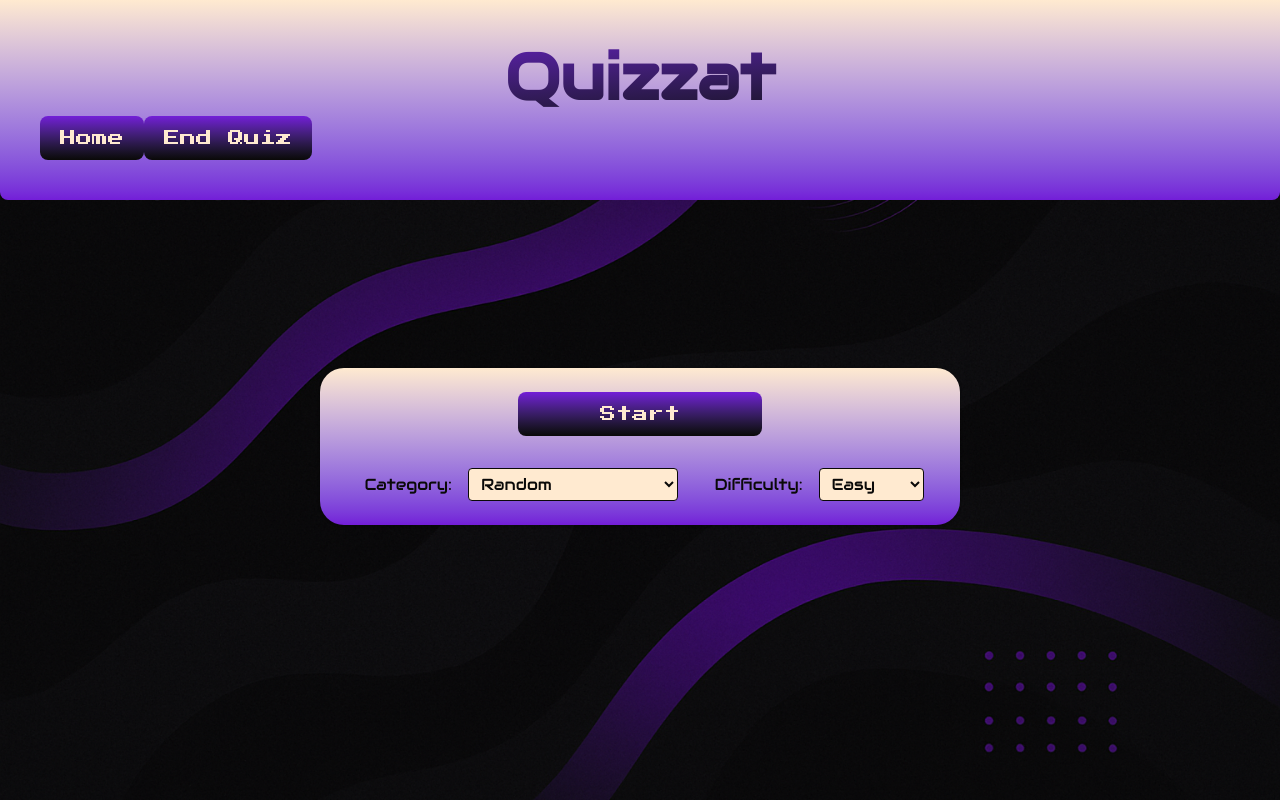
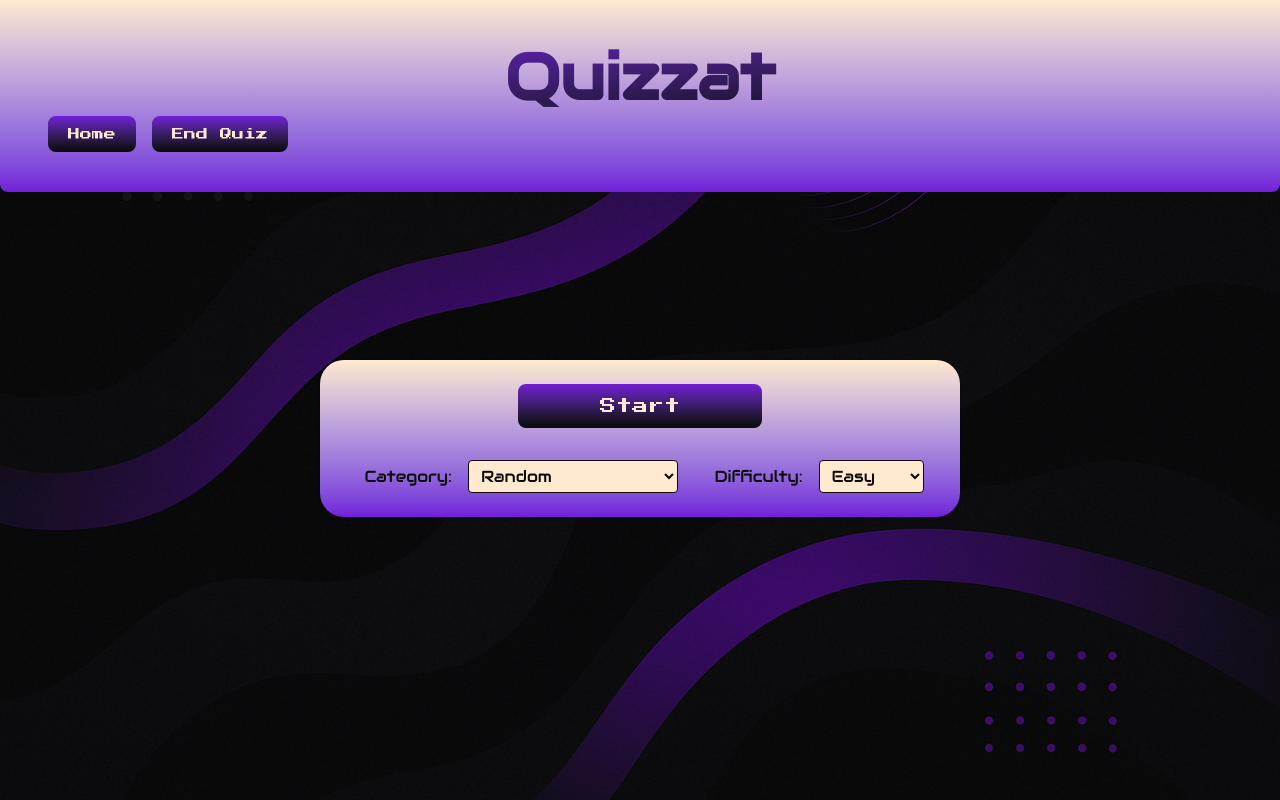
Before and after one commit to ImadZM/TriviaApp, a React (Vite) app: page / in a window 1280 px wide. Built offline with nearby package versions, Linux system fonts and the light colour scheme.

Commit message:
button changes

```diff
--- a/src/index.css
+++ b/src/index.css
@@ -57,7 +57,7 @@
   }
 
   header {
-    @apply w-full p-10 bg-gradient-to-b from-light-100 to-dark-100 rounded-b-lg;
+    @apply w-full h-fit p-10 bg-gradient-to-b from-light-100 to-dark-100 rounded-b-lg;
   }
 
 }
@@ -116,15 +116,15 @@
   }
 
   .answer {
-    @apply text-primary bg-gradient-to-br from-light-100 to-dark-100 hover:bg-gradient-to-bl rounded-lg px-5 py-2.5 text-center me-2 w-[40%] font-press-start;
+    @apply text-primary bg-gradient-to-br from-light-100 to-dark-100 hover:bg-gradient-to-bl rounded-lg px-5 py-2.5 text-center me-2 w-full sm:w-[40%] font-press-start;
   }
 
   .answerCorrect {
-    @apply text-light-100 bg-gradient-to-br from-green-900 to-green-500 hover:bg-gradient-to-bl rounded-lg px-5 py-2.5 text-center me-2 w-[40%] font-press-start;
+    @apply text-light-100 bg-gradient-to-br from-green-900 to-green-500 hover:bg-gradient-to-bl rounded-lg px-5 py-2.5 text-center me-2 w-full sm:w-[40%] font-press-start;
   }
 
   .answerWrong {
-    @apply text-light-100 bg-gradient-to-br from-red-900 to-red-500 hover:bg-gradient-to-bl rounded-lg px-5 py-2.5 text-center me-2 w-[40%] font-press-start;
+    @apply text-light-100 bg-gradient-to-br from-red-900 to-red-500 hover:bg-gradient-to-bl rounded-lg px-5 py-2.5 text-center me-2 w-full sm:w-[40%] font-press-start;
   }
 
   .result {
@@ -140,7 +140,11 @@
   }
 
   .navigation-button {
-    @apply text-light-100 bg-gradient-to-b from-dark-100 to-primary hover:bg-gradient-to-bl focus:ring-4 focus:outline-none focus:ring-dark-100 rounded-lg px-5 py-2.5 text-center font-press-start;
+    @apply text-light-100 text-xs bg-gradient-to-b from-dark-100 to-primary hover:bg-gradient-to-bl focus:ring-4 focus:outline-none focus:ring-dark-100 rounded-lg px-5 py-2.5 text-center font-press-start mx-2;
+  }
+
+  .navigator {
+    @apply flex justify-center mt-4;
   }
 
 }
```
